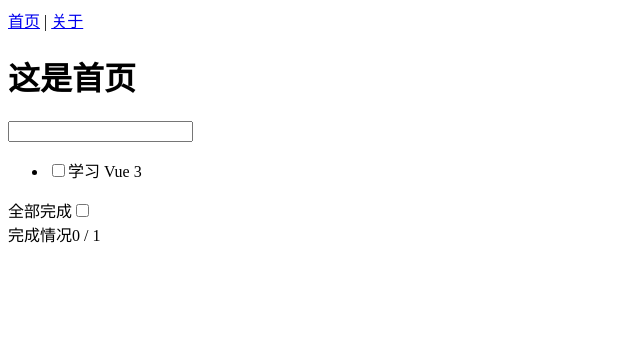
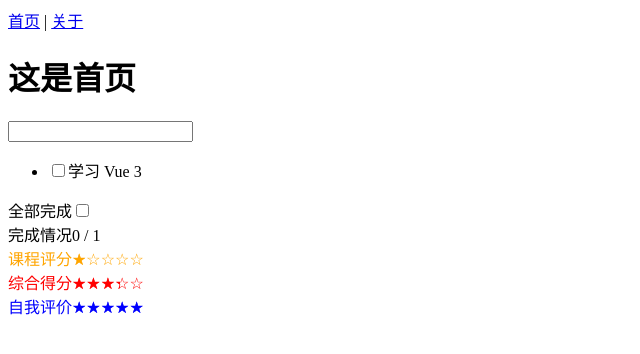
Before and after one commit to sad912/vue3.0-demo1, a Vue app: page /#/ in a window 1280 px wide. Shown: the top 354 px of the page, without its empty margins (0-640 px from the left). Built offline with nearby package versions, Linux system fonts and the light colour scheme.

Commit message:
feat:learn section of 08,add relative code and document.

```diff
--- a/src/App.vue
+++ b/src/App.vue
@@ -6,6 +6,4 @@
   </div>
   <router-view></router-view>
 </template>
-<script setup>
-var a = 1
-</script>
+<script setup></script>
--- /dev/null
+++ b/src/components/Rate.vue
@@ -0,0 +1,49 @@
+<script setup>
+  import { computed, ref } from 'vue'
+  const props = defineProps({
+    score: Number,
+    theme: {
+      type: String,
+      default: 'orange',
+    },
+  })
+  let fontStyle = computed(() => `color:${props.theme};`)
+  let width = ref(props.score)
+  const mouseOver = (num) => {
+    width.value = num
+  }
+  const mouseOut = () => {
+    width.value = props.score
+  }
+  let fontWidth = computed(() => `width:${width.value}em;`)
+  const emits = defineEmits(['update:score'])
+  const updateScore = (num) => {
+    emits('update:score', num)
+  }
+</script>
+
+<template>
+  <div :style="fontStyle">
+    <slot />
+    <div class="rate" @mouseout="mouseOut">
+      <span v-for="num in 5" :key="num" @mouseover="mouseOver(num)">☆</span>
+      <span class="solid" :style="fontWidth">
+        <span v-for="num in 5" :key="num" @click="updateScore(num)" @mouseover="mouseOver(num)">★</span>
+      </span>
+    </div>
+  </div>
+</template>
+
+<style scoped>
+  .rate {
+    position: relative;
+    display: inline-block;
+  }
+  .rate > .solid {
+    position: absolute;
+    display: inline-block;
+    overflow: hidden;
+    left: 0;
+    top: 0;
+  }
+</style>
--- a/src/pages/homePage.vue
+++ b/src/pages/homePage.vue
@@ -1,8 +1,29 @@
 <script setup>
+  import { ref } from 'vue'
   import TodoList from '../components/TodoList.vue'
+  import Rate from '../components/Rate.vue'
+  const rateList = ref([
+    {
+      score: 1,
+      name: '课程评分',
+    },
+    {
+      score: 3,
+      theme: 'red',
+      name: '综合得分',
+    },
+    {
+      score: 4.5,
+      theme: 'blue',
+      name: '自我评价',
+    },
+  ])
 </script>
 
 <template>
   <h1>这是首页</h1>
   <TodoList />
+  <Rate v-for="rate in rateList" :key="rate" v-model:score="rate.score" :theme="rate.theme">
+    {{ rate.name }}
+  </Rate>
 </template>
```
Also changed, not shown: .eslintrc.json, 2 other files (tests, documents, lock files or other folders).
